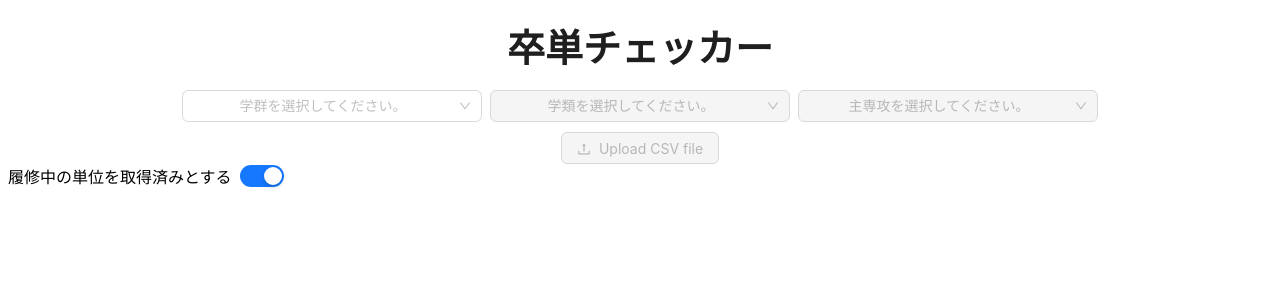
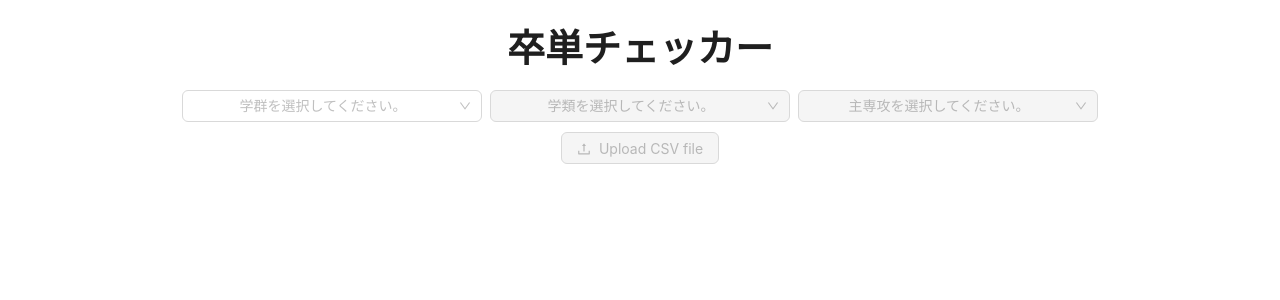
Before and after one commit to hiroto-sdch/graduater, a React (Create React App) app: page / in a window 1280 px wide. Shown: the top 300 px of the page. Built offline with nearby package versions, Linux system fonts and the light colour scheme.

Commit message:
履修中チェックボックスを抹殺

```diff
--- a/src/App.tsx
+++ b/src/App.tsx
@@ -14,11 +14,8 @@ interface AppProps {}
 const App: React.FC<AppProps> = () => {
   const [isupload, setIsupload] = useState(false);
   const [selectedMajor, setSelectedMajor] = useState<string>("");
-  const [isCompON, setIsCompON] = useState(true);
   const [Message, setMessage] = useState<string[]>([]);
   const [SelectMessage, setSelectMessage] = useState<{[name: string]:any}>([]);
-  const [MessageON, setMessageON] = useState<string[]>([]);
-  const [SelectMessageON, setSelectMessageON] = useState<string[]>([]);
   const [Senmonkiso, setSenmonkiso] = useState<string[]>([]);
   const [Senmon, setSenmon] = useState<string[]>([]);
 
@@ -48,8 +45,6 @@ const App: React.FC<AppProps> = () => {
       setIsupload(true);
       setMessage(fusoku.Compulsory);
       setSelectMessage(fusokuRishu);
-      setMessageON(fusokuON.Compulsory);
-      setSelectMessageON(fusokuON.Select);
     };
     reader.readAsText(file);
     return false;
@@ -58,10 +53,6 @@ const App: React.FC<AppProps> = () => {
   const handleDropdownChange = (selectedValues: { college: string | null; department: string | null; major: string }) => {
     setSelectedMajor(selectedValues.major);
   };
-
-  const handleIsCompON = (checked:boolean) =>{
-    setIsCompON(checked);
-  }
 
   const items = [
     {
@@ -73,19 +64,6 @@ const App: React.FC<AppProps> = () => {
       key:'2',
       label:"選択科目",
       children:<SelectTable Select={SelectMessage}></SelectTable>,
-    },
-  ]
-
-  const itemsON = [
-    {
-      key:'1',
-      label:"必修科目",
-      children:<CollapseTable fusoku={MessageON}></CollapseTable>,
-    },
-    {
-      key:'2',
-      label:"選択科目",
-      children:<SelectTable Select={SelectMessageON}></SelectTable>,
     },
   ]
 
@@ -114,12 +92,7 @@ const App: React.FC<AppProps> = () => {
                 Upload CSV file
               </Button>
             </Upload>
-            <div style={{ display: 'flex', alignItems: 'center', marginBottom: '10px' }}>
-              <span>履修中の単位を取得済みとする</span>
-              <Switch style={{ marginLeft: '8px' }} checked={ isCompON } onChange={ handleIsCompON } />
-            </div>
-            {isupload && isCompON && <Tabs defaultActiveKey={localStorage.getItem("currentTab") ?? '1'} items={items} onChange={ONtabchange}></Tabs>}
-            {isupload && !isCompON && <Tabs defaultActiveKey={localStorage.getItem("currentTab") ?? '1'} items={itemsON} onChange={ONtabchange}></Tabs>}
+            {isupload && <Tabs defaultActiveKey={localStorage.getItem("currentTab") ?? '1'} items={items} onChange={ONtabchange}></Tabs>}
           </div>
           <div>
             {isupload && <h4>未履修専門基礎科目(一部抜粋)</h4>}
```
